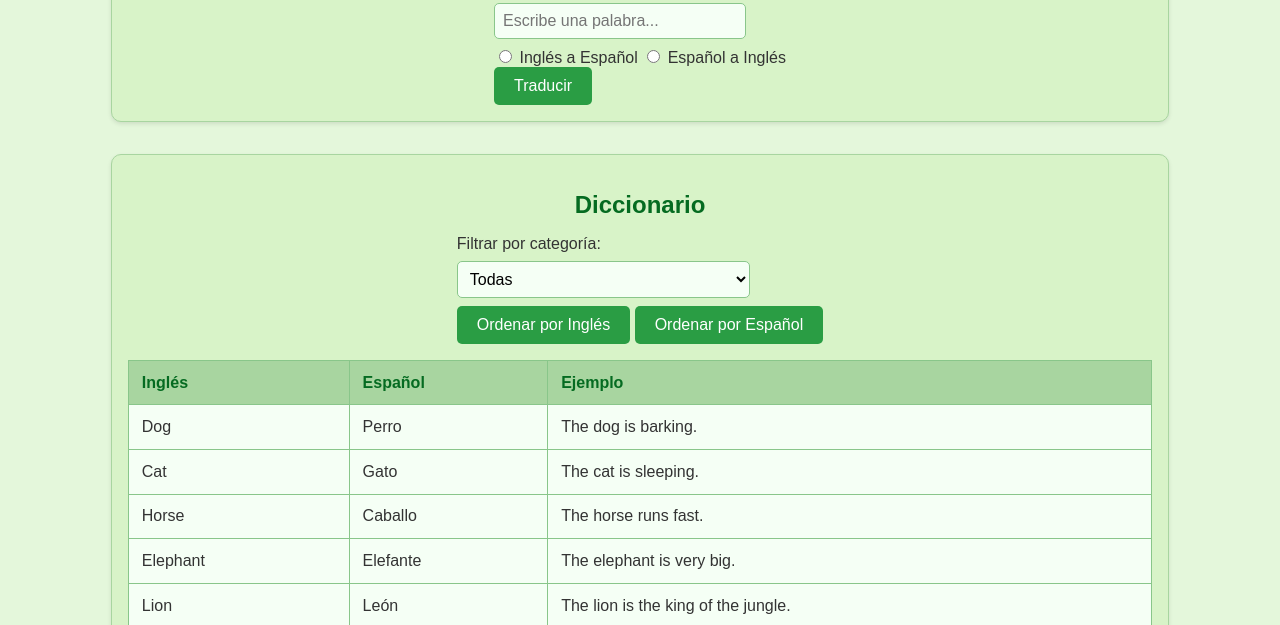
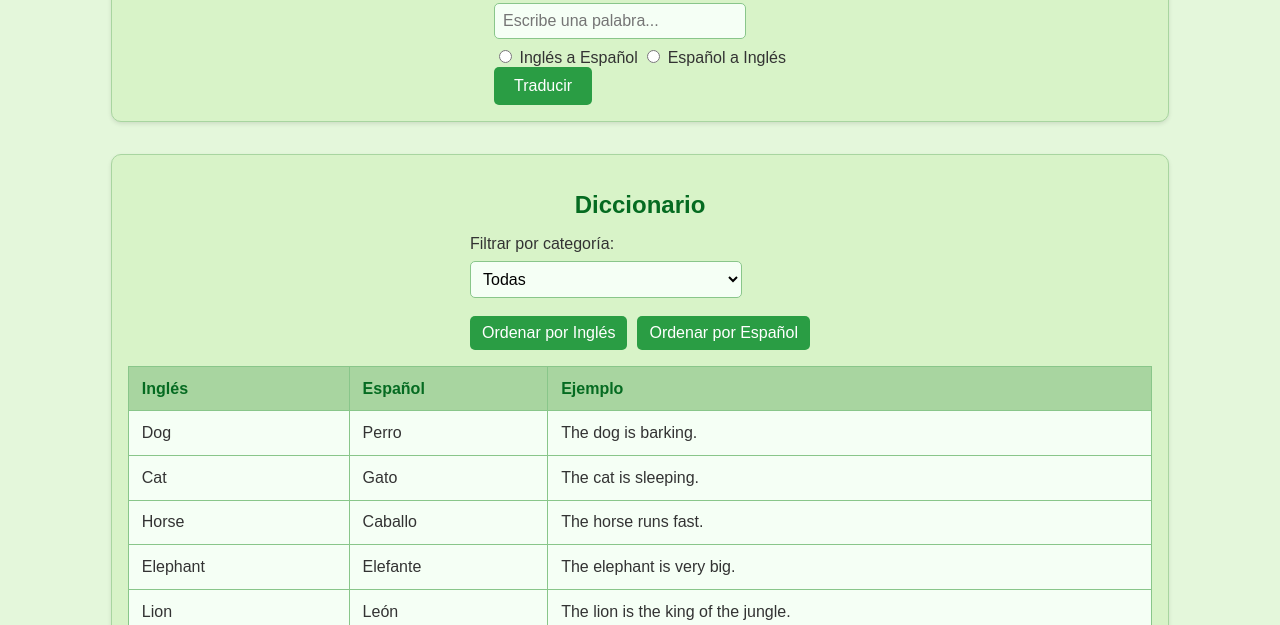
Before and after one commit to Andres234510/Traductor, a plain HTML site: page index.html in a window 1280 px wide. Shown: the part 171-796 px from the top of the page. Drawn offline with Linux system fonts and the light colour scheme.

Commit message:
third commit

```diff
--- a/styles/style.css
+++ b/styles/style.css
@@ -80,6 +80,28 @@ button:hover {
     background: #1e7a34; /* Verde más oscuro al pasar el mouse */
 }
 
+.sort-buttons {
+    display: flex;
+    gap: 10px;
+    margin-top: 10px;
+}
+
+.sort-buttons button {
+    padding: 8px 12px;
+    background: #2a9d44;
+    color: #fff;
+    border: none;
+    border-radius: 5px;
+    cursor: pointer;
+    transition: background-color 0.3s;
+}
+
+.sort-buttons button:hover {
+    background: #1e7a34;
+}
+
+
+
 /* Tablas */
 table {
     width: 100%;
```
